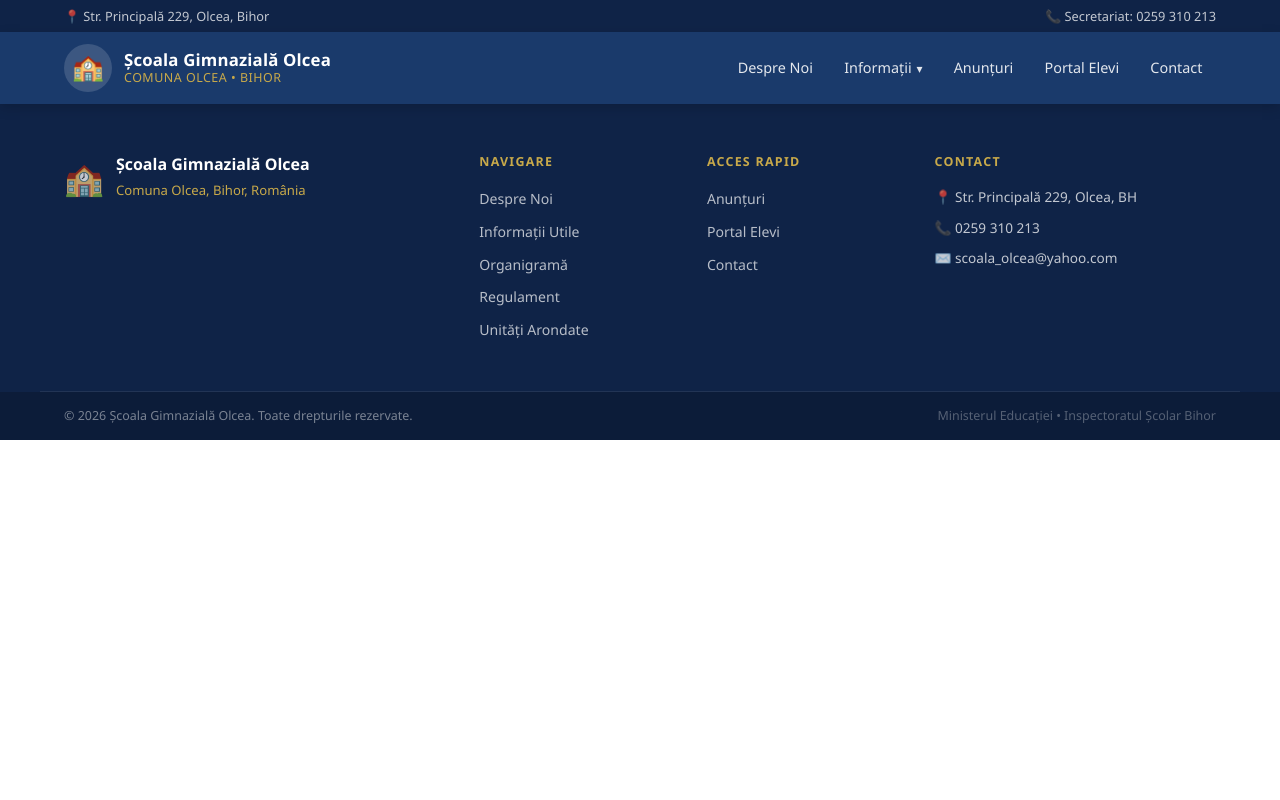
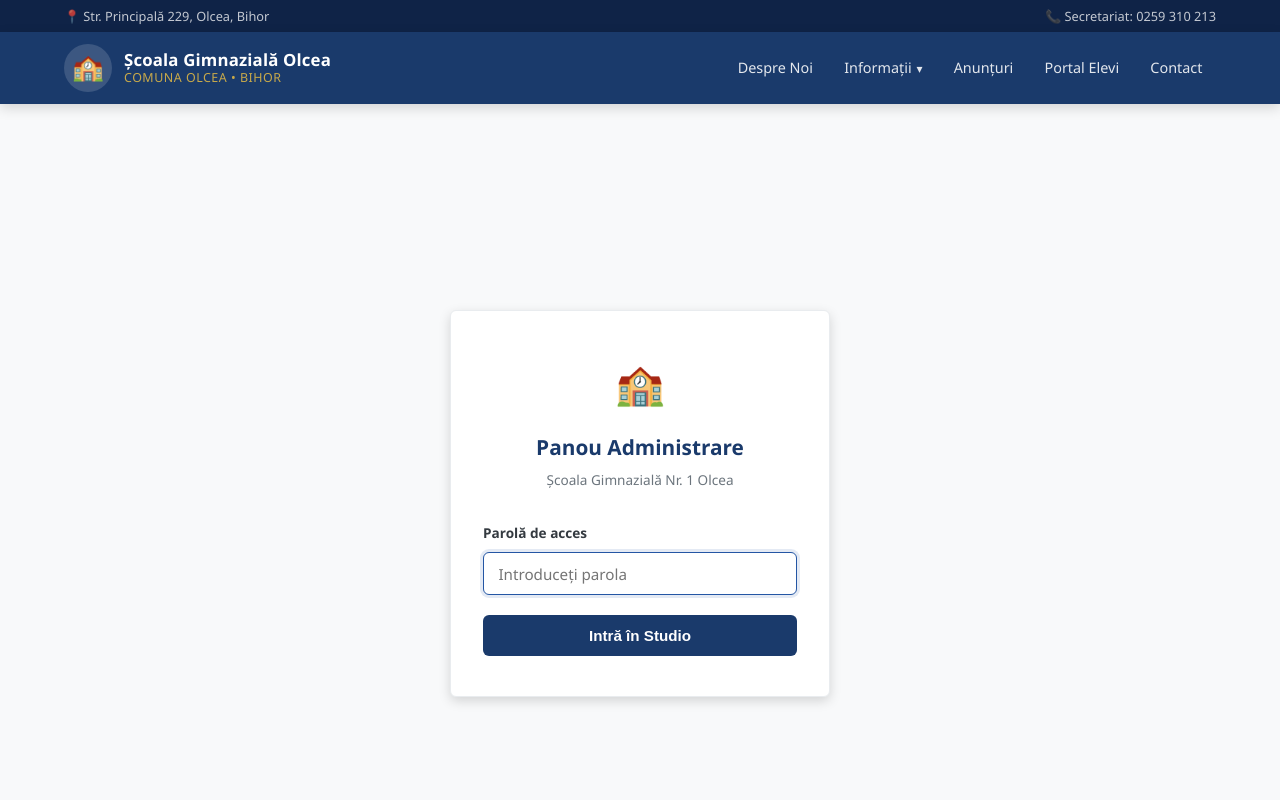
Before and after one commit to bogdanmadear/scoala-olcea, a React (Vite) app: page /admin in a window 1280 px wide. Shown: the top 800 px of the page. Built offline with nearby package versions, Linux system fonts and the light colour scheme.

Commit message:
feat: pagina /admin cu parola + link discret in footer → redirect spre /studio

```diff
--- a/src/App.jsx
+++ b/src/App.jsx
@@ -1,8 +1,6 @@
 import { lazy, Suspense } from 'react'
 import { BrowserRouter, Routes, Route } from 'react-router-dom'
 import Navbar from './components/Navbar'
-
-const StudioPage = lazy(() => import('./pages/StudioPage'))
 import Footer from './components/Footer'
 import Home from './pages/Home'
 import DespreNoi from './pages/DespreNoi'
@@ -14,7 +12,10 @@ import EleviInscrisi from './pages/EleviInscrisi'
 import Anunturi from './pages/Anunturi'
 import PortalElevi from './pages/PortalElevi'
 import Contact from './pages/Contact'
+import Admin from './pages/Admin'
 import './index.css'
+
+const StudioPage = lazy(() => import('./pages/StudioPage'))
 
 function App() {
   return (
@@ -43,6 +44,7 @@ function App() {
                 <Route path="/anunturi" element={<Anunturi />} />
                 <Route path="/portal-elevi" element={<PortalElevi />} />
                 <Route path="/contact" element={<Contact />} />
+                <Route path="/admin" element={<Admin />} />
               </Routes>
             </main>
             <Footer />
--- a/src/components/Footer.css
+++ b/src/components/Footer.css
@@ -88,6 +88,16 @@
   color: rgba(255,255,255,0.3);
 }
 
+.footer__admin-link {
+  color: rgba(255,255,255,0.2);
+  font-size: 0.72rem;
+  transition: color var(--transition);
+}
+
+.footer__admin-link:hover {
+  color: rgba(255,255,255,0.5);
+}
+
 @media (max-width: 900px) {
   .footer__grid {
     grid-template-columns: 1fr 1fr;
--- a/src/components/Footer.jsx
+++ b/src/components/Footer.jsx
@@ -47,6 +47,7 @@ export default function Footer() {
         <div className="container footer__bottom-inner">
           <span>© {new Date().getFullYear()} Școala Gimnazială Olcea. Toate drepturile rezervate.</span>
           <span className="footer__bottom-right">Ministerul Educației • Inspectoratul Școlar Bihor</span>
+          <Link to="/admin" className="footer__admin-link">Administrare</Link>
         </div>
       </div>
     </footer>
--- /dev/null
+++ b/src/pages/Admin.css
@@ -0,0 +1,93 @@
+.admin-wrapper {
+  min-height: 100vh;
+  display: flex;
+  align-items: center;
+  justify-content: center;
+  background: var(--color-gray-50);
+  padding: 2rem;
+}
+
+.admin-card {
+  background: var(--color-white);
+  border: 1px solid var(--color-gray-200);
+  border-radius: var(--radius);
+  box-shadow: var(--shadow-md);
+  padding: 2.5rem 2rem;
+  width: 100%;
+  max-width: 380px;
+  text-align: center;
+}
+
+.admin-logo {
+  font-size: 2.5rem;
+  margin-bottom: 1rem;
+}
+
+.admin-title {
+  font-size: 1.3rem;
+  color: var(--color-primary);
+  margin-bottom: 0.25rem;
+}
+
+.admin-subtitle {
+  font-size: 0.85rem;
+  color: var(--color-gray-600);
+  margin-bottom: 2rem;
+}
+
+.admin-form {
+  display: flex;
+  flex-direction: column;
+  gap: 0.5rem;
+  text-align: left;
+}
+
+.admin-label {
+  font-size: 0.85rem;
+  font-weight: 600;
+  color: var(--color-gray-800);
+}
+
+.admin-input {
+  padding: 0.65rem 0.9rem;
+  border: 1px solid var(--color-gray-200);
+  border-radius: var(--radius);
+  font-family: inherit;
+  font-size: 0.95rem;
+  color: var(--color-text);
+  transition: border-color var(--transition), box-shadow var(--transition);
+}
+
+.admin-input:focus {
+  outline: none;
+  border-color: var(--color-primary-light);
+  box-shadow: 0 0 0 3px rgba(36, 86, 164, 0.12);
+}
+
+.admin-input--eroare {
+  border-color: #e74c3c;
+}
+
+.admin-eroare {
+  font-size: 0.82rem;
+  color: #e74c3c;
+  margin: 0;
+}
+
+.admin-btn {
+  margin-top: 0.75rem;
+  padding: 0.75rem;
+  background: var(--color-primary);
+  color: var(--color-white);
+  border: none;
+  border-radius: var(--radius);
+  font-size: 0.95rem;
+  font-weight: 600;
+  cursor: pointer;
+  transition: background var(--transition), transform var(--transition);
+}
+
+.admin-btn:hover {
+  background: var(--color-primary-light);
+  transform: translateY(-1px);
+}
--- /dev/null
+++ b/src/pages/Admin.jsx
@@ -0,0 +1,48 @@
+import { useState } from 'react'
+import { useNavigate } from 'react-router-dom'
+import './Admin.css'
+
+const PAROLA = 'Olcea-1'  // ← schimbă cu parola dorită
+
+export default function Admin() {
+  const [input, setInput] = useState('')
+  const [eroare, setEroare] = useState(false)
+  const navigate = useNavigate()
+
+  const handleSubmit = (e) => {
+    e.preventDefault()
+    if (input === PAROLA) {
+      navigate('/studio')
+    } else {
+      setEroare(true)
+      setInput('')
+    }
+  }
+
+  return (
+    <div className="admin-wrapper">
+      <div className="admin-card">
+        <div className="admin-logo">🏫</div>
+        <h1 className="admin-title">Panou Administrare</h1>
+        <p className="admin-subtitle">Școala Gimnazială Nr. 1 Olcea</p>
+
+        <form onSubmit={handleSubmit} className="admin-form">
+          <label htmlFor="parola" className="admin-label">Parolă de acces</label>
+          <input
+            id="parola"
+            type="password"
+            className={`admin-input ${eroare ? 'admin-input--eroare' : ''}`}
+            value={input}
+            onChange={(e) => { setInput(e.target.value); setEroare(false) }}
+            placeholder="Introduceți parola"
+            autoFocus
+          />
+          {eroare && (
+            <p className="admin-eroare">Parolă incorectă. Încercați din nou.</p>
+          )}
+          <button type="submit" className="admin-btn">Intră în Studio</button>
+        </form>
+      </div>
+    </div>
+  )
+}
```
